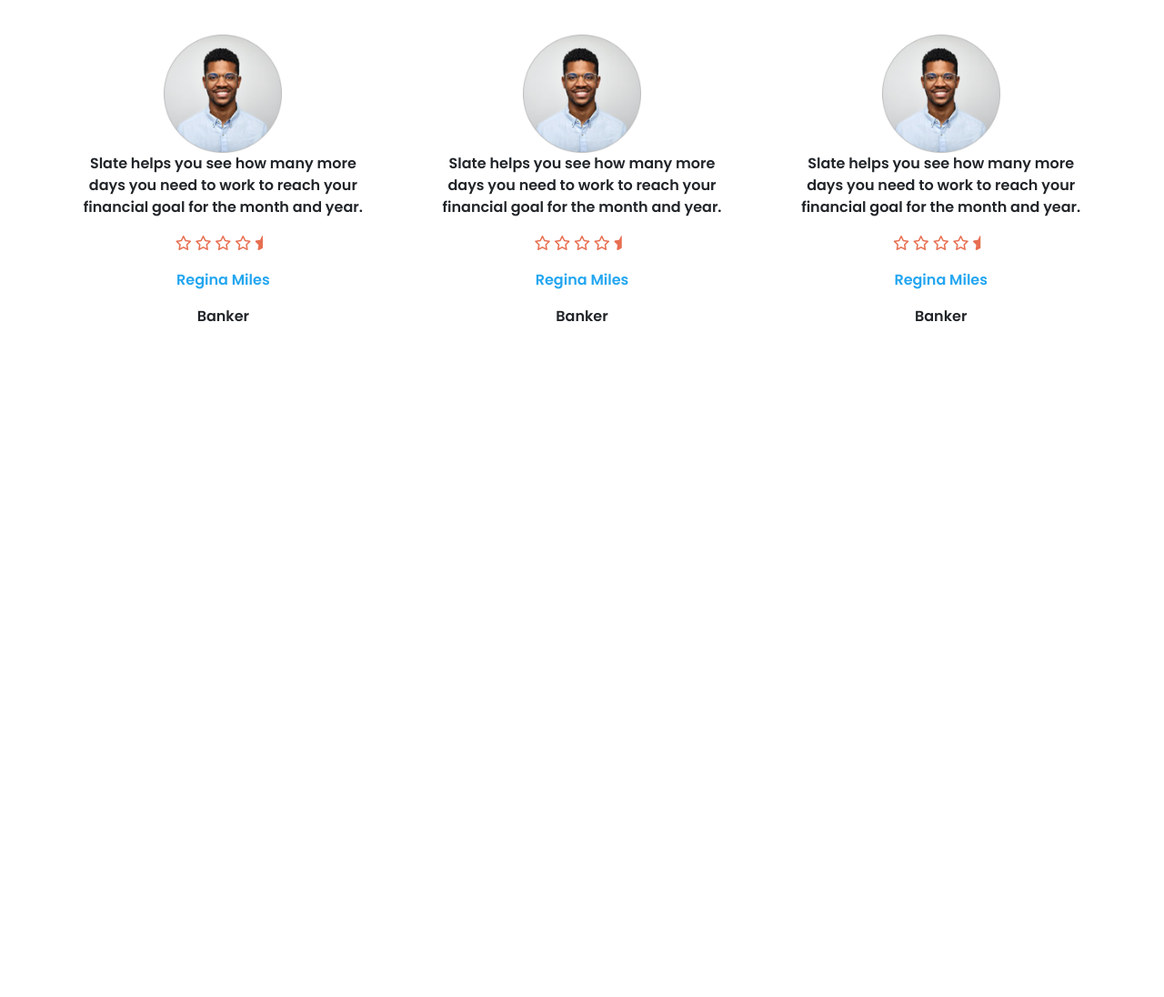
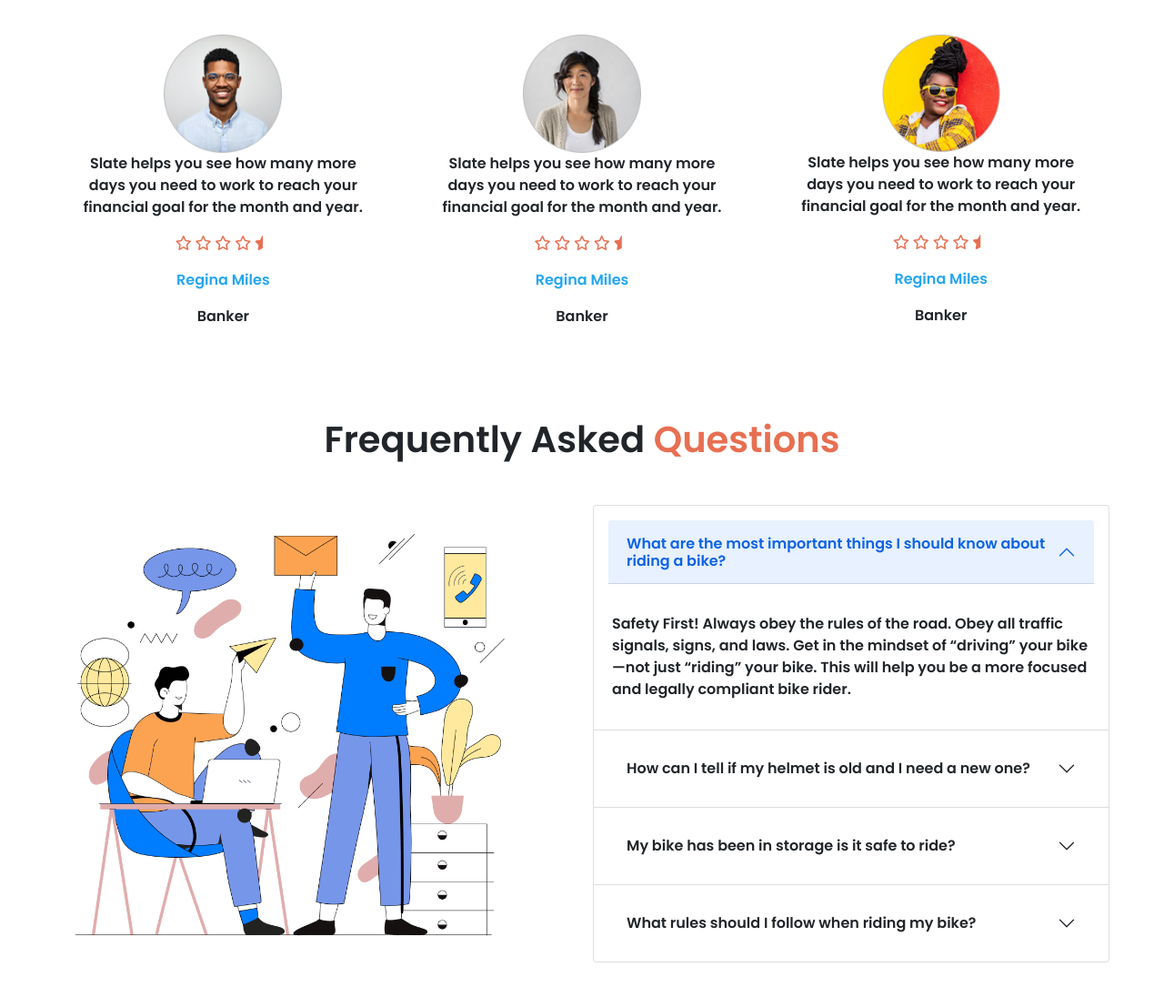
Before and after one commit to nizamseu/honda-cbr-bootstap, a plain HTML site: page index.html in a window 1280 px wide. Shown: the part 1235-2331 px from the top of the page at 91% size. Before the commit the page ends 1646 px from the top, so only its background shows below. Drawn offline with nearby package versions, Linux system fonts and the light colour scheme.

Commit message:
FAQ section done

```diff
--- a/index.html
+++ b/index.html
@@ -101,7 +101,7 @@
                         <p >Banker</p>
                 </div>
                 <div class="col-md-4 col-sm-6 text-center client-img">
-                    <img class="mx-auto d-block" src="images/user-1.png" alt="">
+                    <img class="mx-auto d-block" src="images/user-2.png" alt="">
                     <p>Slate helps you see how
                         many more days you need
                         to work to reach your financial
@@ -118,7 +118,7 @@
                         <p >Banker</p>
                 </div>
                 <div class="col-md-4 col-sm-6 text-center client-img">
-                    <img class="mx-auto d-block" src="images/user-1.png" alt="">
+                    <img class="mx-auto d-block" src="images/user-3.png" alt="">
                     <p>Slate helps you see how
                         many more days you need
                         to work to reach your financial
@@ -139,6 +139,72 @@
 
             </div>
        </section>
+
+       <!-- FAQ Section  -->
+       <section class="faq mt-5">
+           <h1 class="text-center m-5">Frequently Asked <span style="color:#E76F51 ;">Questions </span> </h1>
+            <div class="row my-5 mx-5">
+                <div class="col-md-6 col-sm-12 col-12">
+                    <img width="90%" class="p-3" src="images/faq.png" alt="">
+                </div>
+                <div class="col-md-6 col-sm-12 col-12">
+                    <!-- aacording componant-->
+                    <div class="accordion" id="accordionExample">
+                        <div class="accordion-item">
+                          <h2 class="accordion-header p-3" id="headingOne">
+                            <button class="accordion-button" type="button" data-bs-toggle="collapse" data-bs-target="#collapseOne" aria-expanded="true" aria-controls="collapseOne">
+                                What are the most important things I should
+                                know about riding a bike?
+                            </button>
+                          </h2>
+                          <div id="collapseOne" class="accordion-collapse collapse show" aria-labelledby="headingOne" data-bs-parent="#accordionExample">
+                            <div class="accordion-body">
+                              <p>Safety First! Always obey the rules of the road. Obey all traffic signals, signs, and laws. Get in the mindset of “driving” your bike—not just “riding” your bike. This will help you be a more focused and legally compliant bike rider. </p>
+                            </div>
+                          </div>
+                        </div>
+                        <div class="accordion-item">
+                          <h2 class="accordion-header p-3" id="headingTwo">
+                            <button class="accordion-button collapsed" type="button" data-bs-toggle="collapse" data-bs-target="#collapseTwo" aria-expanded="false" aria-controls="collapseTwo">
+                                How can I tell if my helmet is old and I need a
+                                new one?
+                            </button>
+                          </h2>
+                          <div id="collapseTwo" class="accordion-collapse collapse" aria-labelledby="headingTwo" data-bs-parent="#accordionExample">
+                            <div class="accordion-body">
+                                Bear in mind that if the helmet did its job most people would tell you that they did not even hit their head, or did not hit their head that hard. And the thin shells on most helmets now tend to hide any dents in the foam. But if you can see marks on the shell or measure any foam crush at all, replace the helme
+                            </div>
+                          </div>
+                        </div>
+                        <div class="accordion-item">
+                          <h2 class="accordion-header p-3" id="headingThree">
+                            <button class="accordion-button collapsed" type="button" data-bs-toggle="collapse" data-bs-target="#collapseThree" aria-expanded="false" aria-controls="collapseThree">
+                                My bike has been in storage is it safe to ride?
+                            </button>
+                          </h2>
+                          <div id="collapseThree" class="accordion-collapse collapse" aria-labelledby="headingThree" data-bs-parent="#accordionExample">
+                            <div class="accordion-body">
+                                Things are finally starting to warm up and it’s time to get your motorcycle out of storage and ready for the riding season. If you’re anything like us you’ve been chomping at the bit to get your bike out and go for a long ride. At the first inclination of warm weather you just want to get out and go, but it’s important to make sure your bike is as ready to go as you are. This article will give you a few tips and pointers to help ensure your bike is ready to go when the warm weather hits
+                            </div>
+                          </div>
+                        </div>
+                        <div class="accordion-item">
+                          <h2 class="accordion-header p-3" id="headingFour">
+                            <button class="accordion-button collapsed" type="button" data-bs-toggle="collapse" data-bs-target="#collapseFour" aria-expanded="false" aria-controls="collapseFour">
+                                What rules should I follow when riding my bike?
+                            </button>
+                          </h2>
+                          <div id="collapseFour" class="accordion-collapse collapse" aria-labelledby="headingFour" data-bs-parent="#accordionExample">
+                            <div class="accordion-body">
+                                Things are finally starting to warm up and it’s time to get your motorcycle out of storage and ready for the riding season. If you’re anything like us you’ve been chomping at the bit to get your bike out and go for a long ride. At the first inclination of warm weather you just want to get out and go, but it’s important to make sure your bike is as ready to go as you are. This article will give you a few tips and pointers to help ensure your bike is ready to go when the warm weather hits
+                            </div>
+                          </div>
+                        </div>
+
+                      </div>
+                </div>
+            </div>
+       </section>
     </main>
     <!-- footer area -->
     <footer>
```
Also changed, not shown: images/user-3.png (added).
